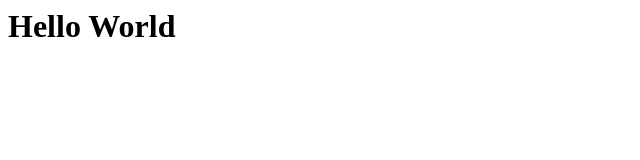
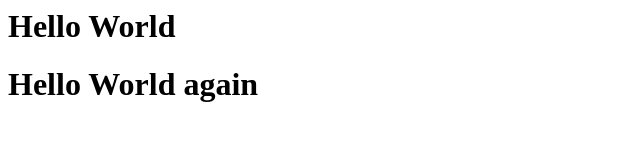
Before and after one commit to MHarder805/sample-website, a plain HTML site: page index.html in a window 1280 px wide. Shown: the whole page, without its empty margins (0-640 px from the left). Drawn offline with Linux system fonts and the light colour scheme.

Commit message:
Now working?
Checking on if this is good?

```diff
--- a/index.html
+++ b/index.html
@@ -1 +1,2 @@
 <h1>Hello World </h1>
+<h1>Hello World again</h1>
```
